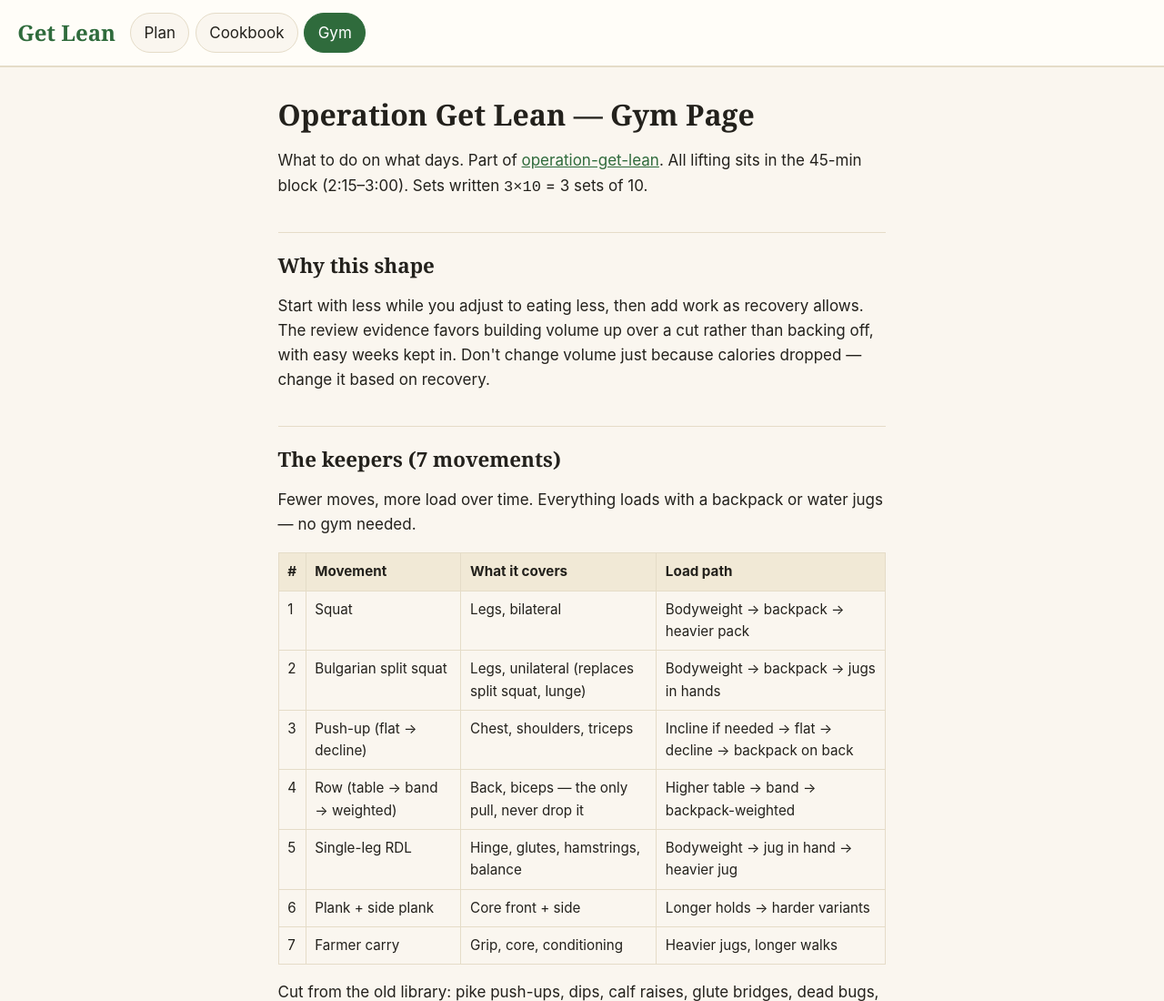
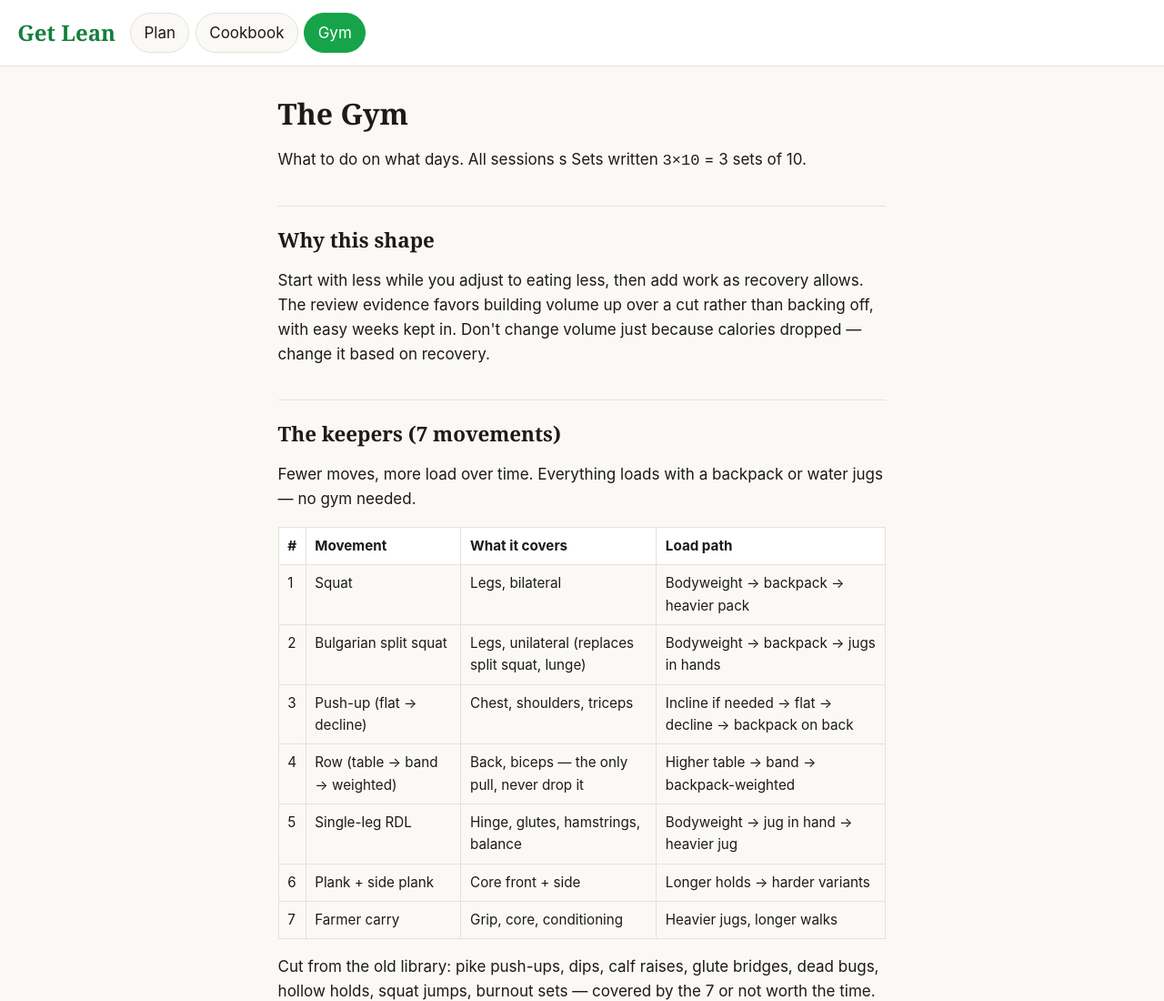
Before and after one commit to jdlewin/get-lean, a plain HTML site: page gym/index.html in a window 1280 px wide. Shown: the top 1100 px of the page at 91% size. Drawn offline with Linux system fonts and the light colour scheme.

Commit message:
Theme: brighter green, offwhite light / dark grey dark, follows browser

```diff
--- a/gym/index.html
+++ b/gym/index.html
@@ -11,8 +11,8 @@
 <a class="brand" href="/">Get Lean</a>
 <nav><a class="" href="/">Plan</a><a class="" href="/cookbook/">Cookbook</a><a class="on" href="/gym/">Gym</a></nav>
 </header>
-<main><h1>Operation Get Lean — Gym Page</h1>
-<p>What to do on what days. Part of <a href="/">operation-get-lean</a>. All lifting sits in the 45-min block (2:15–3:00). Sets written <code>3×10</code> = 3 sets of 10.</p>
+<main><h1>The Gym</h1>
+<p>What to do on what days. All sessions s Sets written <code>3×10</code> = 3 sets of 10.</p>
 <h2>Why this shape</h2>
 <p>Start with less while you adjust to eating less, then add work as recovery allows. The review evidence favors building volume up over a cut rather than backing off, with easy weeks kept in. Don't change volume just because calories dropped — change it based on recovery.</p>
 <h2>The keepers (7 movements)</h2>
--- a/style.css
+++ b/style.css
@@ -1,20 +1,28 @@
-/* Get Lean theme — warm kitchen card, NOT the WAFB mono look. */
+/* Get Lean theme — Emil-inspired: offwhite light, dark-grey dark, bright green. */
 :root{
-  --paper:#faf6ef; --ink:#23211c; --soft:#6b6455;
-  --line:#e5dcc8; --card:#fffdf8; --green:#2f6b3c; --gold:#b97f1f;
+  color-scheme: light dark;
+  --paper:#faf9f6; --ink:#1c1b18; --soft:#6f6a5e;
+  --line:#e7e2d8; --card:#ffffff; --green:#16a34a; --green-ink:#15803d; --gold:#b97f1f;
+}
+@media (prefers-color-scheme: dark){
+  :root{
+    --paper:#232326; --ink:#f2f0ea; --soft:#b3aca0;
+    --line:#3a3a3e; --card:#2b2b2f; --green:#4ade80; --green-ink:#4ade80; --gold:#d9a441;
+  }
 }
 *{box-sizing:border-box}
 body{margin:0;background:var(--paper);color:var(--ink);
   font:17px/1.6 -apple-system,BlinkMacSystemFont,"Segoe UI",Roboto,Helvetica,Arial,sans-serif;}
 .top{display:flex;align-items:center;gap:1rem;flex-wrap:wrap;
-  padding:.9rem 1.2rem;border-bottom:2px solid var(--line);
+  padding:.9rem 1.2rem;border-bottom:1px solid var(--line);
   background:var(--card);position:sticky;top:0;z-index:5;}
 .brand{font-family:Georgia,"Times New Roman",serif;font-weight:700;font-size:1.5rem;
-  color:var(--green);text-decoration:none;}
+  color:var(--green-ink);text-decoration:none;}
 nav{display:flex;gap:.4rem;flex-wrap:wrap}
 nav a{padding:.45rem .9rem;border:1px solid var(--line);border-radius:999px;
   text-decoration:none;color:var(--ink);background:var(--paper);}
 nav a.on,nav a:hover{background:var(--green);color:#fff;border-color:var(--green);}
+nav a.on{color:#fff;}
 main{max-width:44rem;margin:0 auto;padding:1.2rem 1.1rem 3rem;}
 h1,h2,h3{font-family:Georgia,"Times New Roman",serif;line-height:1.25;color:var(--ink);}
 h1{font-size:2rem;margin:.4em 0;} h2{font-size:1.4rem;margin:1.6em 0 .5em;
@@ -23,11 +31,11 @@ ul,ol{padding-left:1.3rem;} li{margin:.35em 0;}
 table{width:100%;border-collapse:collapse;margin:1em 0;font-size:.95rem;
   display:block;overflow-x:auto;}
 th,td{border:1px solid var(--line);padding:.5rem .6rem;text-align:left;vertical-align:top;}
-th{background:#f1e9d6;}
-blockquote{background:#fff4d9;border-left:4px solid var(--gold);
+th{background:var(--card);}
+blockquote{background:var(--card);border-left:4px solid var(--gold);
   margin:1em 0;padding:.7em 1em;border-radius:0 .6em .6em 0;}
-a{color:var(--green);}
-footer{border-top:2px solid var(--line);text-align:center;color:var(--soft);
+a{color:var(--green-ink);}
+footer{border-top:1px solid var(--line);text-align:center;color:var(--soft);
   padding:1.2rem;font-size:.9rem;}
 @media (max-width:560px){body{font-size:16px} h1{font-size:1.6rem}}
 @media print{.top{display:none} body{background:#fff} main{max-width:none}}
```
